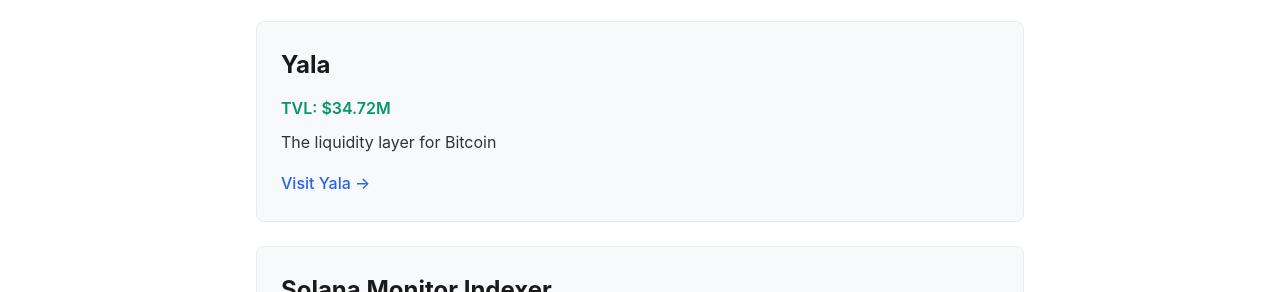
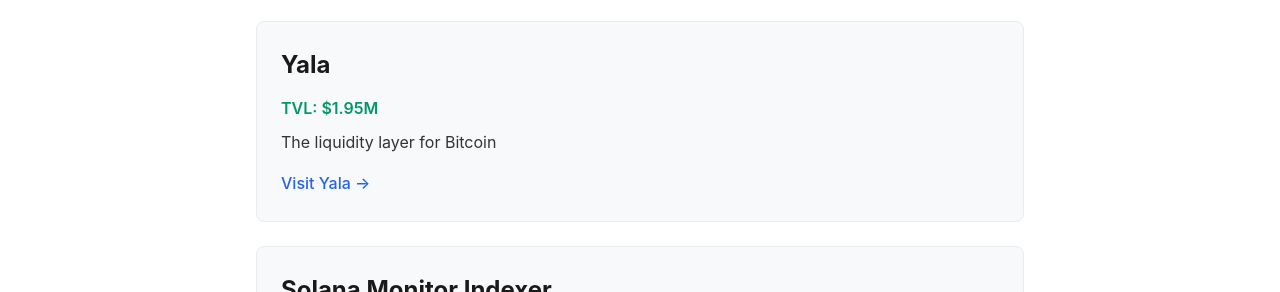
Before and after one commit to JordyKingz/jordykingz.github.io, a Jekyll site: the page built from index.md, in a window 1280 px wide and 900 px high, scrolled down 454 px. Shown: the part 162-454 px from the top of the window. Built offline with Jekyll 4.4.1, drawn with Linux system fonts in a browser that asks for light colours; comment, search, counter and statistics services are not loaded.

Commit message:
update TVL data [skip ci]

```diff
--- a/_data/projects.yml
+++ b/_data/projects.yml
@@ -1,6 +1,6 @@
 - name: Yala
   description: The liquidity layer for Bitcoin
-  tvl: $34.72M
+  tvl: $1.95M
   url: https://yala.org
 - name: Solana Monitor Indexer
   description: Inspired by OpenZeppelin Monitor, Real-time Solana blockchain indexer
```
